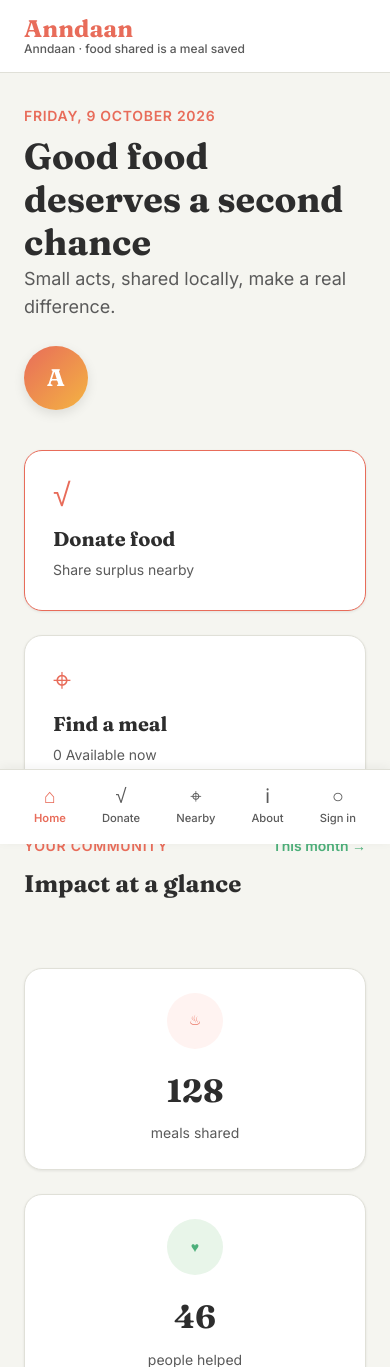
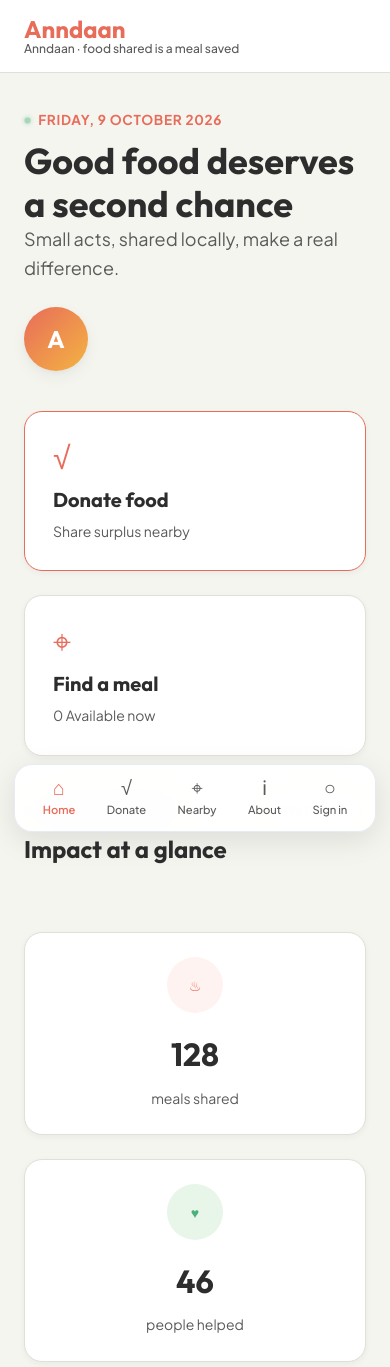
Before and after one commit to tanzilsaadansari-afk/ANNDAAN-Food-Charity-, a Flask app: page / in a window 390 px wide. Shown: the top 1367 px of the page. Run offline with Flask 3, Linux system fonts and the light colour scheme; data that the repository does not hold is empty; some libraries are stand-ins or nearby versions.

Commit message:
Apply modern typography, Indian veg/non-veg badges, elevated card hover, and responsive bottom dock

```diff
--- a/static/style.css
+++ b/static/style.css
@@ -17,11 +17,11 @@
   --color-light: #f5f5f0;
   --color-white: #ffffff;
   --color-border: #e0e0d8;
-  --font-heading: 'Fraunces', serif;
-  --font-body: 'Inter', sans-serif;
-  --shadow-sm: 0 1px 3px rgba(0,0,0,0.08);
-  --shadow-md: 0 4px 12px rgba(0,0,0,0.1);
-  --shadow-lg: 0 8px 24px rgba(0,0,0,0.12);
+  --font-heading: 'Outfit', sans-serif;
+  --font-body: 'Plus Jakarta Sans', sans-serif;
+  --shadow-sm: 0 2px 6px rgba(15, 23, 42, 0.05);
+  --shadow-md: 0 6px 18px -3px rgba(15, 23, 42, 0.08), 0 2px 6px -1px rgba(15, 23, 42, 0.04);
+  --shadow-lg: 0 14px 30px -6px rgba(15, 23, 42, 0.12), 0 4px 12px -2px rgba(15, 23, 42, 0.04);
   --radius-sm: 6px;
   --radius-md: 12px;
   --radius-lg: 18px;
@@ -203,12 +203,30 @@ main {
 }
 
 .eyebrow {
-  font-size: 0.875rem;
-  font-weight: 600;
+  font-size: 0.85rem;
+  font-weight: 700;
   color: var(--color-coral);
   text-transform: uppercase;
   letter-spacing: 0.05em;
   margin-bottom: 0.5rem;
+  display: inline-flex;
+  align-items: center;
+  gap: 0.45rem;
+}
+
+.eyebrow::before {
+  content: '';
+  width: 7px;
+  height: 7px;
+  border-radius: 50%;
+  background: var(--color-green);
+  box-shadow: 0 0 6px var(--color-green);
+  animation: pulseDot 2s infinite;
+}
+
+@keyframes pulseDot {
+  0%, 100% { opacity: 1; transform: scale(1); }
+  50% { opacity: 0.4; transform: scale(0.85); }
 }
 
 .hero-sub {
@@ -956,9 +1006,32 @@ main {
 }
 
 /* Responsive */
+@media (min-width: 769px) {
+  .bottom-nav {
+    display: none;
+  }
+}
+
 @media (max-width: 768px) {
   .desktop-nav {
     display: none;
+  }
+
+  .bottom-nav {
+    display: flex;
+    position: fixed;
+    bottom: 12px;
+    left: 14px;
+    right: 14px;
+    background: rgba(255, 255, 255, 0.94);
+    backdrop-filter: blur(16px);
+    -webkit-backdrop-filter: blur(16px);
+    border: 1px solid rgba(226, 232, 240, 0.85);
+    border-radius: 18px;
+    padding: 8px 12px;
+    box-shadow: 0 8px 30px rgba(0, 0, 0, 0.1);
+    justify-content: space-around;
+    z-index: 1000;
   }
 
   .dashboard-heading {
--- a/templates/base.html
+++ b/templates/base.html
@@ -5,7 +5,7 @@
   <meta name="viewport" content="width=device-width, initial-scale=1">
   <title>{{ t('title_home') }}</title>
   <link rel="preconnect" href="https://fonts.googleapis.com">
-  <link href="https://fonts.googleapis.com/css2?family=Fraunces:opsz,wght@9..144,400;9..144,600;9..144,700&family=Inter:wght@400;500;600;700&display=swap" rel="stylesheet">
+  <link href="https://fonts.googleapis.com/css2?family=Outfit:wght@500;600;700;800&family=Plus+Jakarta+Sans:wght@400;500;600;700&display=swap" rel="stylesheet">
   <link rel="stylesheet" href="{{ url_for('static', filename='style.css') }}">
 </head>
 <body>
```
Also changed, not shown: other parts of static/style.css (+41 -8 lines).
